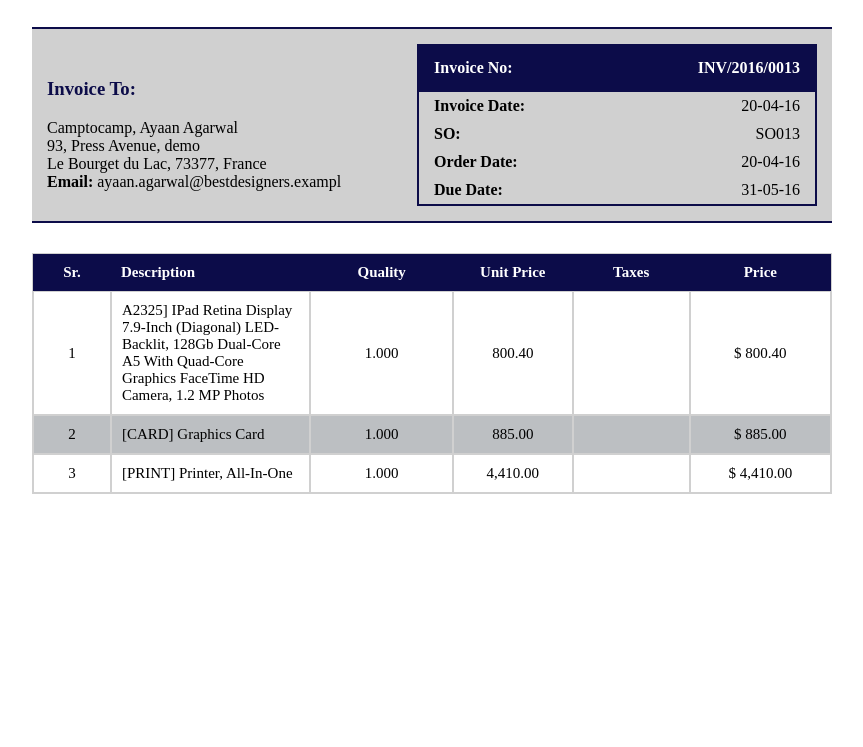
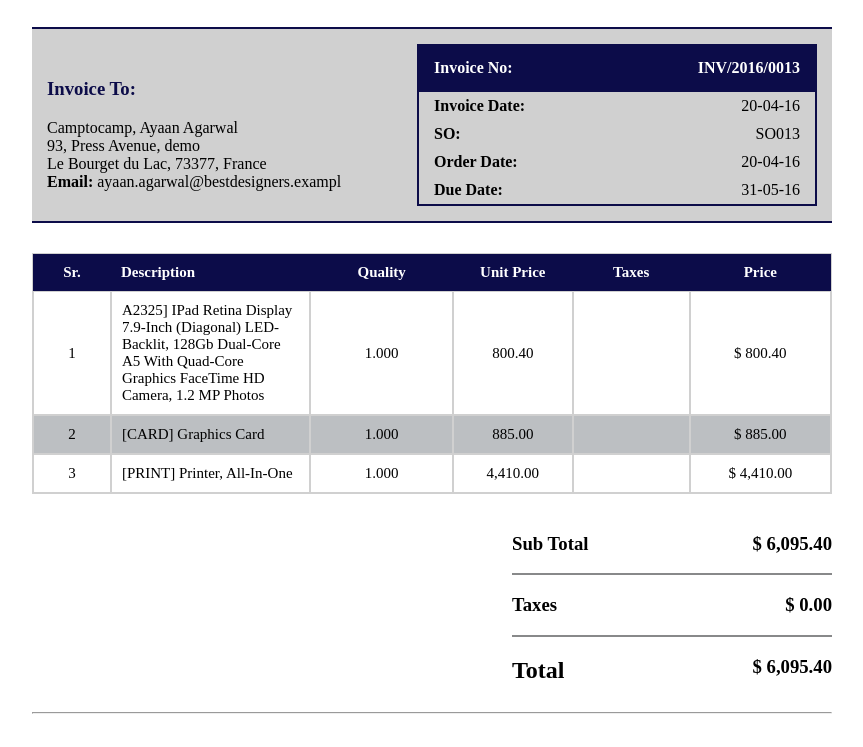
Before and after one commit to mohdbinharun56/Odoo-Invoice-Template, a plain HTML site: page index.html in a window 1280 px wide. Shown: the part 153-900 px from the top of the page, without its empty margins (208-1071 px from the left). Before the commit the page ends 800 px from the top, so only its background shows below. Drawn offline with Linux system fonts and the light colour scheme.

Commit message:
calc section done

```diff
--- a/index.html
+++ b/index.html
@@ -75,60 +75,76 @@
         .invoiceTO>p>span {
             font-weight: 900;
         }
-        .invoiceDetails>table{
+
+        .invoiceDetails>table {
             width: 400px;
             border-bottom: 2px solid #0c0c49;
             border-left: 2px solid #0c0c49;
             border-right: 2px solid #0c0c49;
         }
-        .invoiceDetails>table>thead{
+
+        .invoiceDetails>table>thead {
             text-align: start;
             background: #0c0c49;
             color: #ffff;
         }
-        .invoiceNo{
+
+        .invoiceNo {
             text-align: end;
             padding-right: 15px;
             padding-top: 15px;
             padding-bottom: 15px;
         }
-        .invoice{
+
+        .invoice {
             text-align: start;
             padding-left: 15px;
         }
-        .invoiceDetails>table>tbody>tr>th{
+
+        .invoiceDetails>table>tbody>tr>th {
             text-align: start;
             padding-left: 15px;
             padding-top: 5px;
             padding-bottom: 5px;
         }
-        .invoiceDetails>table>tbody>tr>td{
+
+        .invoiceDetails>table>tbody>tr>td {
             text-align: end;
             padding-right: 15px;
         }
 
-        .products{
+        .products {
             margin-top: 30px;
         }
-        .products>table{
+
+        .products>table {
             font-size: 15px;
             border: 1px solid #d0d0d0;
         }
 
-        .products>table>thead{
+        .products>table>thead {
             background: #0c0c49;
             color: #ffff;
             /* border: none; */
         }
-        .products>table>thead>tr>th{
+
+        .products>table>thead>tr>th {
             text-align: center;
             padding: 10px;
         }
-        .products>table>tbody{
+
+        .products>table>tbody {
             text-align: center;
         }
-        .products>table>tbody>tr>td{
+
+        .products>table>tbody>tr>td {
             border: 1px solid #d0d0d0;
+        }
+
+        .calc {
+            width: 40%;
+            margin-top: 20px;
+            margin-left: auto;
         }
     </style>
 </head>
@@ -237,8 +253,35 @@
         </div>
 
         <div class="calc">
+            <div style="display: flex; justify-content: space-between; border-bottom: 2px solid #88898a;">
+                <div style="text-align: start;">
+                    <h3>Sub Total</h3>
+                </div>
+                <div style="text-align: end;">
+                    <h3>$ 6,095.40</h3>
+                </div>
+            </div>
+            <div style="display: flex; justify-content: space-between; border-bottom: 2px solid #88898a;">
+                <div style="text-align: start;">
+                    <h3>Taxes</h3>
+                </div>
+                <div style="text-align: end;">
+                    <h3>$ 0.00</h3>
+                </div>
+            </div>
+            <div style="display: flex; justify-content: space-between;">
+                <div style="text-align: start;">
+                    <h2>Total</h2>
+                </div>
+                <div style="text-align: end;">
+                    <h3>$ 6,095.40</h3>
+                </div>
+            </div>
+
 
         </div>
+
+        <hr>
     </main>
 
 </body>
```
